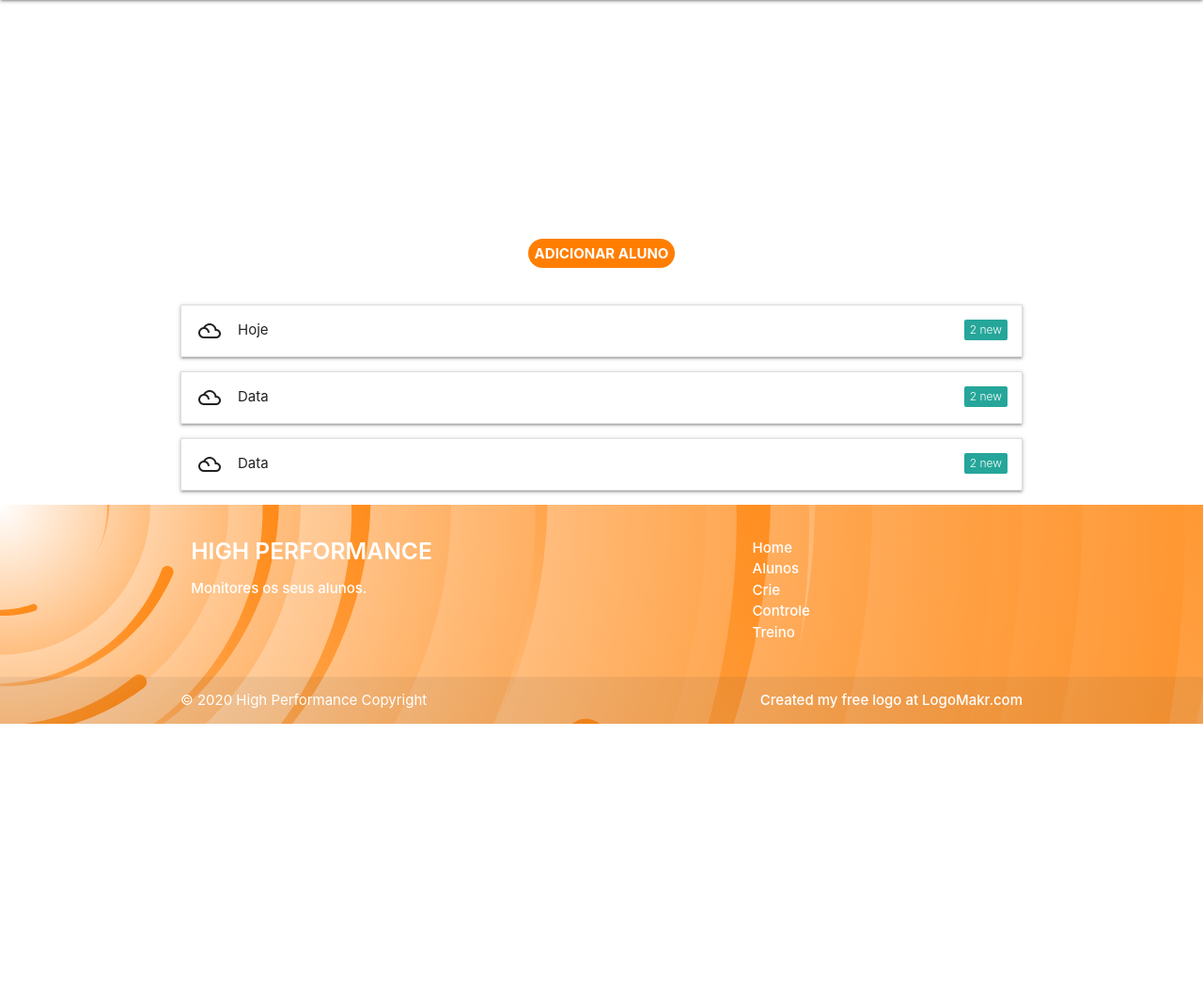
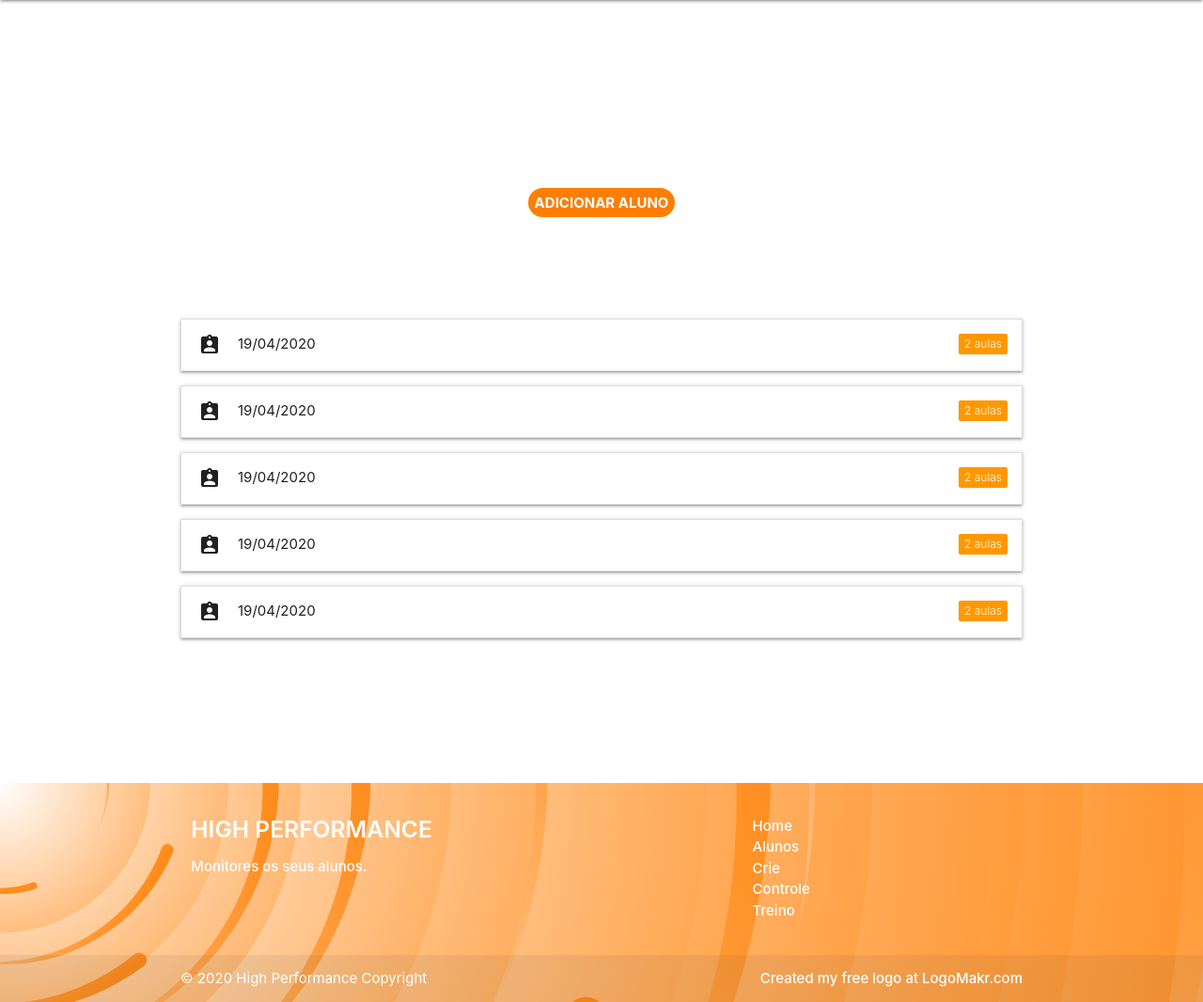
Before and after one commit to rafalmeida73/HighPerformance, a PHP site: page /pages/crie/crie.html in a window 1280 px wide. Shown: the part 64-1130 px from the top of the page at 94% size. Before the commit the page ends 834 px from the top, so only its background shows below. Run offline with PHP 8.4, Linux system fonts and the light colour scheme.

Commit message:
Alternado page crie

```diff
--- a/pages/crie/crie.css
+++ b/pages/crie/crie.css
@@ -23,6 +23,10 @@
         opacity: 0;
         visibility: hidden;
     }
+}
+
+#aulas {
+    margin-bottom: 154px;
 }
 
 .wrapper {
@@ -138,8 +142,8 @@
 }
 
 #alunosAtivos button {
-    margin-top: 154px;
-    margin-bottom: 31px;
+    margin-top: 100px;
+    margin-bottom: 100px;
     background: #FF7E00;
     border-radius: 50px;
     border: none;
@@ -201,4 +205,8 @@ a[href="#top"]:hover {
     .calendar {
         margin-top: 36px;
     }
+    #alunosAtivos button {
+        margin-top: 0;
+        margin-bottom: 50px;
+    }
 }
--- a/pages/crie/crie.html
+++ b/pages/crie/crie.html
@@ -13,7 +13,7 @@
     <link rel=”canonical” href="https://highperformance.herokuapp.com/pages/crie/crie.html" />
 </head>
 
-<body onload="renderDate()">
+<body>
     <div class="center-align loader">
         <img src="../../img/bike.svg" alt="Loader" class="responsive-img">
     </div>
@@ -50,40 +50,6 @@
         <li><a href="treino.html" class="black-text">Treino</a></li>
     </ul>
 
-
-    <!-- CALENDARIO -->
-    <!-- <div id="calendario"> -->
-        <!-- <div class="wrapper"> -->
-            <!-- <div class="calendar"> -->
-                <!-- <div class="month"> -->
-                    <!-- <div class="prev" onclick="moveDate('prev')"> -->
-                        <!-- <span>&#10094;</span> -->
-                    <!-- </div> -->
-                    <!-- <div> -->
-                        <!-- <h2 id="month"></h2> -->
-                        <!-- <p id="date_str"></p> -->
-                    <!-- </div> -->
-                    <!-- <div class="next" onclick="moveDate('next')"> -->
-                        <!-- <span>&#10095;</span> -->
-                    <!-- </div> -->
-                <!-- </div> -->
-                <!-- <div class="weekdays"> -->
-                    <!-- <div>Seg</div> -->
-                    <!-- <div>Ter</div> -->
-                    <!-- <div>Qua</div> -->
-                    <!-- <div>Qui</div> -->
-                    <!-- <div>Sex</div> -->
-                    <!-- <div>Sab</div> -->
-                    <!-- <div>Dom</div> -->
-                <!-- </div> -->
-                <!-- <div class="days"> -->
-
-                <!-- </div> -->
-            <!-- </div> -->
-        <!-- </div> -->
-    <!-- </div> -->
-
-
     <!-- Adicionar aluno -->
     <div class="container " id="alunosAtivos">
         <div class="col s12 m4 l12 center-align">
@@ -91,13 +57,13 @@
         </div>
     </div>
     <!-- Lista dos alunos -->
+    <div id="aulas">
         <div class="container">
             <ul class="collapsible">
                 <li>
                     <div class="collapsible-header">
-                <i class="material-icons">filter_drama</i>
-                Hoje
-                <span class="new badge">2</span>
+                        <i class="material-icons">assignment_ind</i> 19/04/2020
+                        <span class="new badge orange" data-badge-caption="aulas">2</span>
                     </div>
                     <div class="collapsible-body"><span>
                 <div class="container " id="alunosAtivos">
@@ -128,6 +94,7 @@
                                 <button>REMOVER ALUNO</button>
                             </div>
                         </div>
+                        <hr>
                     </div>
                 </div>
 
@@ -159,6 +126,7 @@
                                 <button>REMOVER ALUNO</button>
                             </div>
                         </div>
+                        <hr>
                     </div>
                 </div>
             </span>
@@ -172,9 +140,8 @@
             <ul class="collapsible">
                 <li>
                     <div class="collapsible-header">
-                <i class="material-icons">filter_drama</i>
-                Data
-                <span class="new badge">2</span>
+                        <i class="material-icons">assignment_ind</i> 19/04/2020
+                        <span class="new badge orange" data-badge-caption="aulas">2</span>
                     </div>
                     <div class="collapsible-body"><span>
                 <div class="container " id="alunosAtivos">
@@ -205,6 +172,7 @@
                                 <button>REMOVER ALUNO</button>
                             </div>
                         </div>
+                        <hr>
                     </div>
                 </div>
 
@@ -236,6 +204,7 @@
                                 <button>REMOVER ALUNO</button>
                             </div>
                         </div>
+                        <hr>
                     </div>
                 </div>
             </span>
@@ -249,9 +218,8 @@
             <ul class="collapsible">
                 <li>
                     <div class="collapsible-header">
-                <i class="material-icons">filter_drama</i>
-                Data
-                <span class="new badge">2</span>
+                        <i class="material-icons">assignment_ind</i> 19/04/2020
+                        <span class="new badge orange" data-badge-caption="aulas">2</span>
                     </div>
                     <div class="collapsible-body"><span>
                 <div class="container " id="alunosAtivos">
@@ -282,6 +250,7 @@
                                 <button>REMOVER ALUNO</button>
                             </div>
                         </div>
+                        <hr>
                     </div>
                 </div>
 
@@ -313,12 +282,168 @@
                                 <button>REMOVER ALUNO</button>
                             </div>
                         </div>
+                        <hr>
                     </div>
                 </div>
             </span>
                     </div>
                 </li>
             </ul>
+        </div>
+
+        <div class="container">
+            <ul class="collapsible">
+                <li>
+                    <div class="collapsible-header">
+                        <i class="material-icons">assignment_ind</i> 19/04/2020
+                        <span class="new badge orange" data-badge-caption="aulas">2</span>
+                    </div>
+                    <div class="collapsible-body"><span>
+                <div class="container " id="alunosAtivos">
+                    <div>
+                        <div class="row">
+                            <div class="col s12 m3 l3 center-align">
+                                <img class="responsive-img " src="../../img/avatar.png" alt="avatar do usuario">
+                            </div>
+
+                            <div class="col s12 m3 l3 center-align">
+                                <p>José Santos</p>
+                            </div>
+
+                            <div class="col s12 m3 l3 center-align">
+                                <p>Aula de musculação</p>
+                            </div>
+
+
+                            <div class="col s6 m2 l2 center-align">
+                                <p>Horario: 8:30</p>
+                            </div>
+
+                            <div class="col s6 m1 l1 center-align">
+                                <i class="material-icons prefix tooltipped" data-position="bottom" data-tooltip="Enviar SMS">contact_mail</i>
+                            </div>
+
+                            <div class="col s12 m4 l12 right-align">
+                                <button>REMOVER ALUNO</button>
+                            </div>
+                        </div>
+                        <hr>
+                    </div>
+                </div>
+
+                <div class="container " id="alunosAtivos">
+                    <div>
+                        <div class="row">
+                            <div class="col s12 m3 l3 center-align">
+                                <img class="responsive-img " src="../../img/avatar.png" alt="avatar do usuario">
+                            </div>
+
+                            <div class="col s12 m3 l3 center-align">
+                                <p>José Santos</p>
+                            </div>
+
+                            <div class="col s12 m3 l3 center-align">
+                                <p>Aula de musculação</p>
+                            </div>
+
+
+                            <div class="col s6 m2 l2 center-align">
+                                <p>Horario: 9:30</p>
+                            </div>
+
+                            <div class="col s6 m1 l1 center-align">
+                                <i class="material-icons prefix tooltipped" data-position="bottom" data-tooltip="Enviar SMS">contact_mail</i>
+                            </div>
+
+                            <div class="col s12 m4 l12 right-align">
+                                <button>REMOVER ALUNO</button>
+                            </div>
+                        </div>
+                        <hr>
+                    </div>
+                </div>
+            </span>
+                    </div>
+                </li>
+            </ul>
+        </div>
+
+        <div class="container">
+            <ul class="collapsible">
+                <li>
+                    <div class="collapsible-header">
+                        <i class="material-icons">assignment_ind</i> 19/04/2020
+                        <span class="new badge orange" data-badge-caption="aulas">2</span>
+                    </div>
+                    <div class="collapsible-body"><span>
+                <div class="container " id="alunosAtivos">
+                    <div>
+                        <div class="row">
+                            <div class="col s12 m3 l3 center-align">
+                                <img class="responsive-img " src="../../img/avatar.png" alt="avatar do usuario">
+                            </div>
+
+                            <div class="col s12 m3 l3 center-align">
+                                <p>José Santos</p>
+                            </div>
+
+                            <div class="col s12 m3 l3 center-align">
+                                <p>Aula de musculação</p>
+                            </div>
+
+
+                            <div class="col s6 m2 l2 center-align">
+                                <p>Horario: 8:30</p>
+                            </div>
+
+                            <div class="col s6 m1 l1 center-align">
+                                <i class="material-icons prefix tooltipped" data-position="bottom" data-tooltip="Enviar SMS">contact_mail</i>
+                            </div>
+
+                            <div class="col s12 m4 l12 right-align">
+                                <button>REMOVER ALUNO</button>
+                            </div>
+                        </div>
+                        <hr>
+                    </div>
+                </div>
+
+                <div class="container " id="alunosAtivos">
+                    <div>
+                        <div class="row">
+                            <div class="col s12 m3 l3 center-align">
+                                <img class="responsive-img " src="../../img/avatar.png" alt="avatar do usuario">
+                            </div>
+
+                            <div class="col s12 m3 l3 center-align">
+                                <p>José Santos</p>
+                            </div>
+
+                            <div class="col s12 m3 l3 center-align">
+                                <p>Aula de musculação</p>
+                            </div>
+
+
+                            <div class="col s6 m2 l2 center-align">
+                                <p>Horario: 9:30</p>
+                            </div>
+
+                            <div class="col s6 m1 l1 center-align">
+                                <i class="material-icons prefix tooltipped" data-position="bottom" data-tooltip="Enviar SMS">contact_mail</i>
+                            </div>
+
+                            <div class="col s12 m4 l12 right-align">
+                                <button>REMOVER ALUNO</button>
+                            </div>
+                        </div>
+                        <hr>
+                    </div>
+                </div>
+            </span>
+                    </div>
+                </li>
+            </ul>
+        </div>
     </div>
 
     <!-- FOOTER -->
@@ -352,7 +477,6 @@
     </footer>
 
 
-    <script src="../../js/calendario.js"></script>
     <script src="https://ajax.googleapis.com/ajax/libs/jquery/3.4.1/jquery.min.js"></script>
     <script src="https://cdnjs.cloudflare.com/ajax/libs/materialize/1.0.0/js/materialize.min.js"></script>
     <script src="../../js/main.js"></script>
```
Also changed, not shown: js/calendario.js (deleted, +0 -55 lines). Lines whose indentation alone changed are shown as unchanged.
